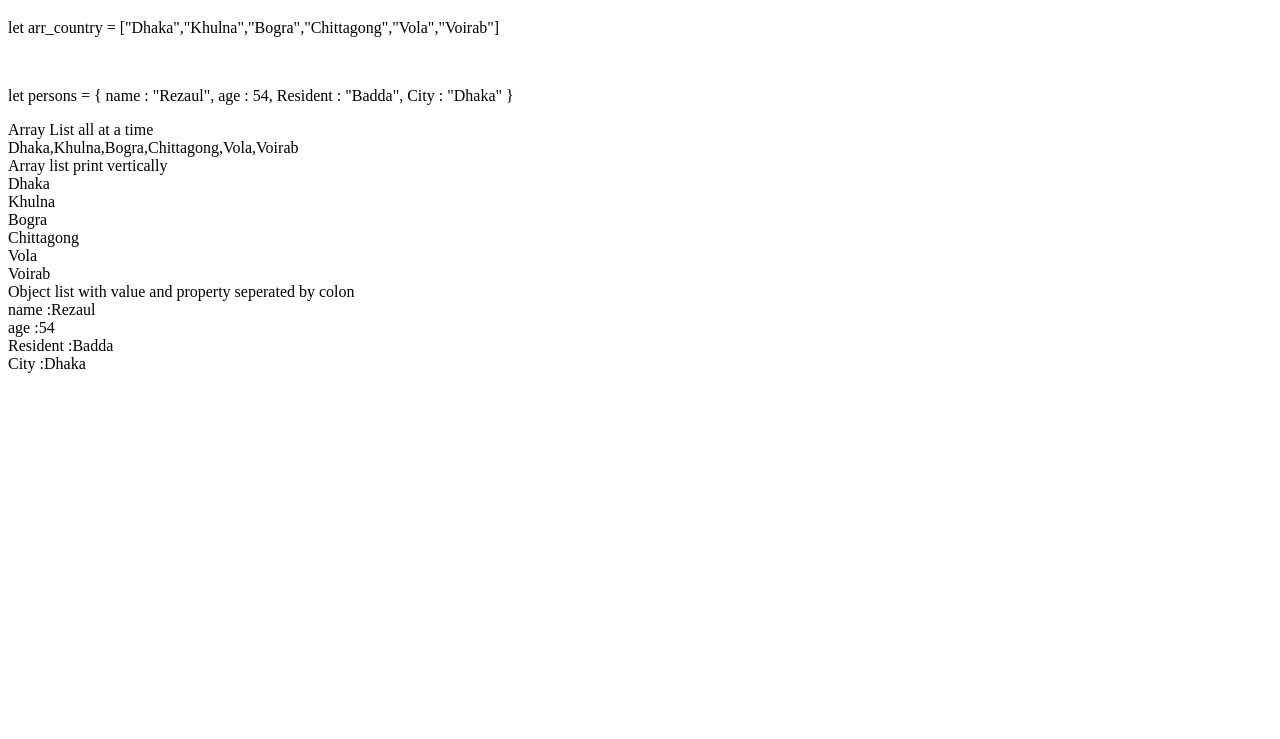
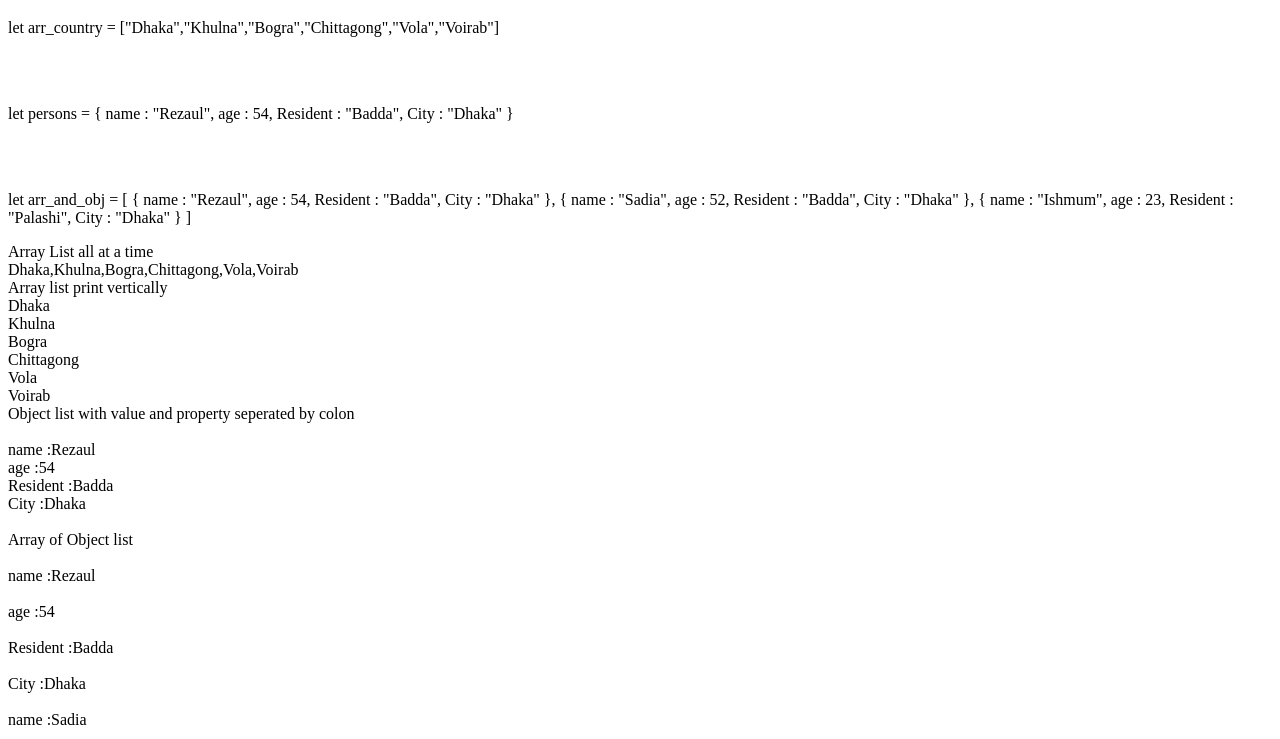
Before and after one commit to rezaul1176/loop-array-object, a plain HTML site: page index.html in a window 1280 px wide. Shown: the part 61-800 px from the top of the page. Drawn offline with Linux system fonts and the light colour scheme.

Commit message:
Final commit version : 2.0.0

```diff
--- a/index.html
+++ b/index.html
@@ -7,13 +7,33 @@
 </head>
 <body>
     <h1>Uses of array and object in js with for in loop</h1>
-    <p>let arr_country = ["Dhaka","Khulna","Bogra","Chittagong","Vola","Voirab"]</p><br>
+    <p>let arr_country = ["Dhaka","Khulna","Bogra","Chittagong","Vola","Voirab"]</p><br><br>
     <p>let persons = {
         name : "Rezaul",
         age : 54,
         Resident : "Badda",
         City : "Dhaka"
-    }</p>
+    }</p><br><br>
+    <p>let arr_and_obj = [
+        {
+            name : "Rezaul",
+            age : 54,
+            Resident : "Badda",
+            City : "Dhaka"
+        },
+        {
+            name : "Sadia",
+            age : 52,
+            Resident : "Badda",
+            City : "Dhaka"
+        },
+        {
+            name : "Ishmum",
+            age : 23,
+            Resident : "Palashi",
+            City : "Dhaka"
+        }
+        ]</p>
     <script>
         let arr_country = ["Dhaka","Khulna","Bogra","Chittagong","Vola","Voirab"];
         let persons = {
@@ -22,14 +42,42 @@
             Resident : "Badda",
             City : "Dhaka"
         };
+        let arr_and_obj = [
+        {
+            name : "Rezaul",
+            age : 54,
+            Resident : "Badda",
+            City : "Dhaka"
+        },
+        {
+            name : "Sadia",
+            age : 52,
+            Resident : "Badda",
+            City : "Dhaka"
+        },
+        {
+            name : "Ishmum",
+            age : 23,
+            Resident : "Palashi",
+            City : "Dhaka"
+        }
+        ]
         document.write ("Array List all at a time <br>"+arr_country+"<br>");
         document.writeln("Array list print vertically <br>");
         for (let item in arr_country){
             document.write(arr_country[item]+"<br>");
         }
-        document.writeln("Object list with value and property seperated by colon"+"<br>");
+        document.writeln("Object list with value and property seperated by colon"+"<br><br>");
         for(let items in persons){
             document.write(items+" :"+persons[items]+"<br>");
+        }
+        document.write("<br>");
+
+        document.writeln("Array of Object list <br>"+"<br>");
+        for(let i in arr_and_obj){
+            for (items in arr_and_obj[i]){
+            document.write(items+" :"+arr_and_obj[i][items]+"<br><br>");
+            }
         }
 
     </script>
```
